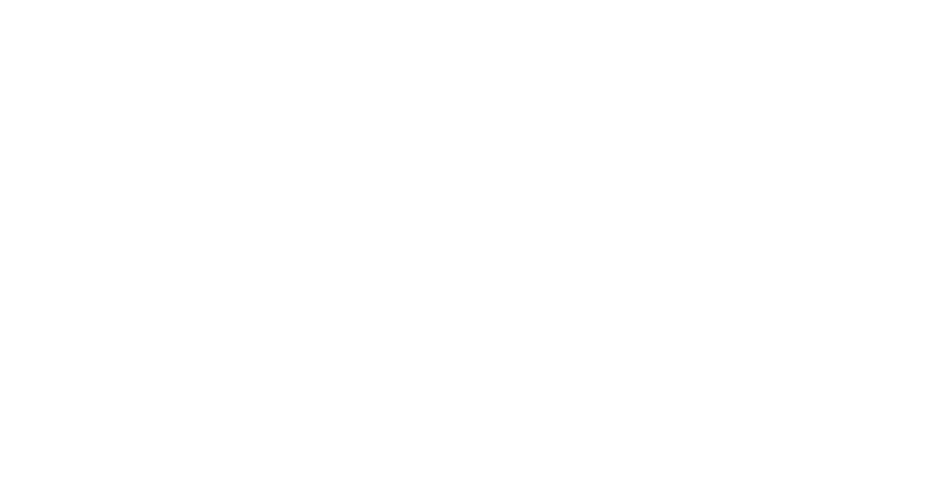
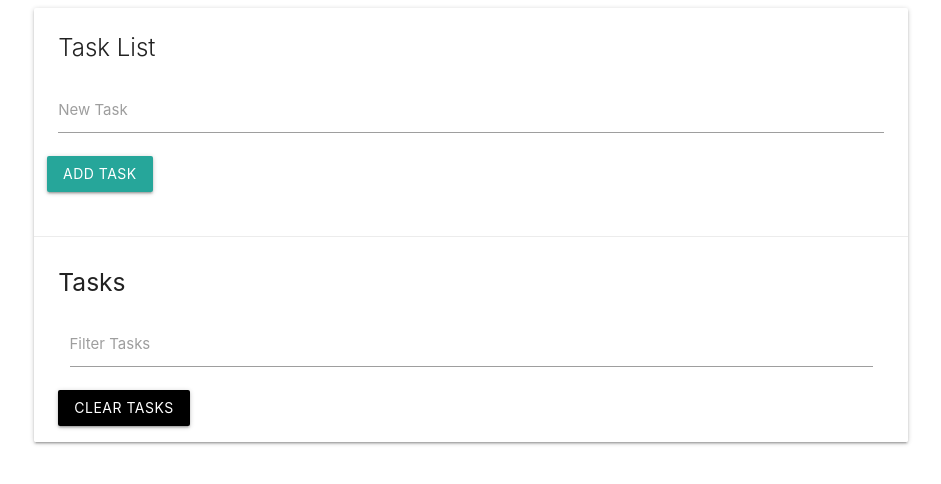
Before and after one commit to katherinebl/task-list, a plain HTML site: page index.html in a window 1280 px wide. Shown: the whole page, without its empty margins (169-1110 px from the left). Drawn offline with nearby package versions, Linux system fonts and the light colour scheme.

Commit message:
Created the UI

```diff
--- a/index.html
+++ b/index.html
@@ -13,6 +13,35 @@
 </head>
 
 <body>
+    <div class="container">
+        <div class="row">
+            <div class="col s12">
+                <div id="main" class="card">
+                    <div class="card-content">
+                        <span class="card-title">Task List</span>
+                        <div class="row">
+                            <form id="task-form">
+                                <div class="input-field col s12">
+                                    <input type="text" name="task" id="task">
+                                    <label for="task">New Task</label>
+                                </div>
+                                <input type="submit" value="Add Task" class="btn">
+                            </form>
+                        </div>
+                    </div>
+                    <div class="card-action">
+                        <h5 id="task-title">Tasks</h5>
+                        <div class="input-field col s12">
+                            <input type="text" name="filter" id="filter">
+                            <label for="filter">Filter Tasks</label>
+                        </div>
+                        <ul class="colletion"></ul>
+                        <a href="#" class="clear-tasks btn black">Clear Tasks</a>
+                    </div>
+                </div>
+            </div>
+        </div>
+    </div>
 
     <script src="https://code.jquery.com/jquery-3.4.1.js"
         integrity="sha256-WpOohJOqMqqyKL9FccASB9O0KwACQJpFTUBLTYOVvVU=" crossorigin="anonymous"></script>
```
